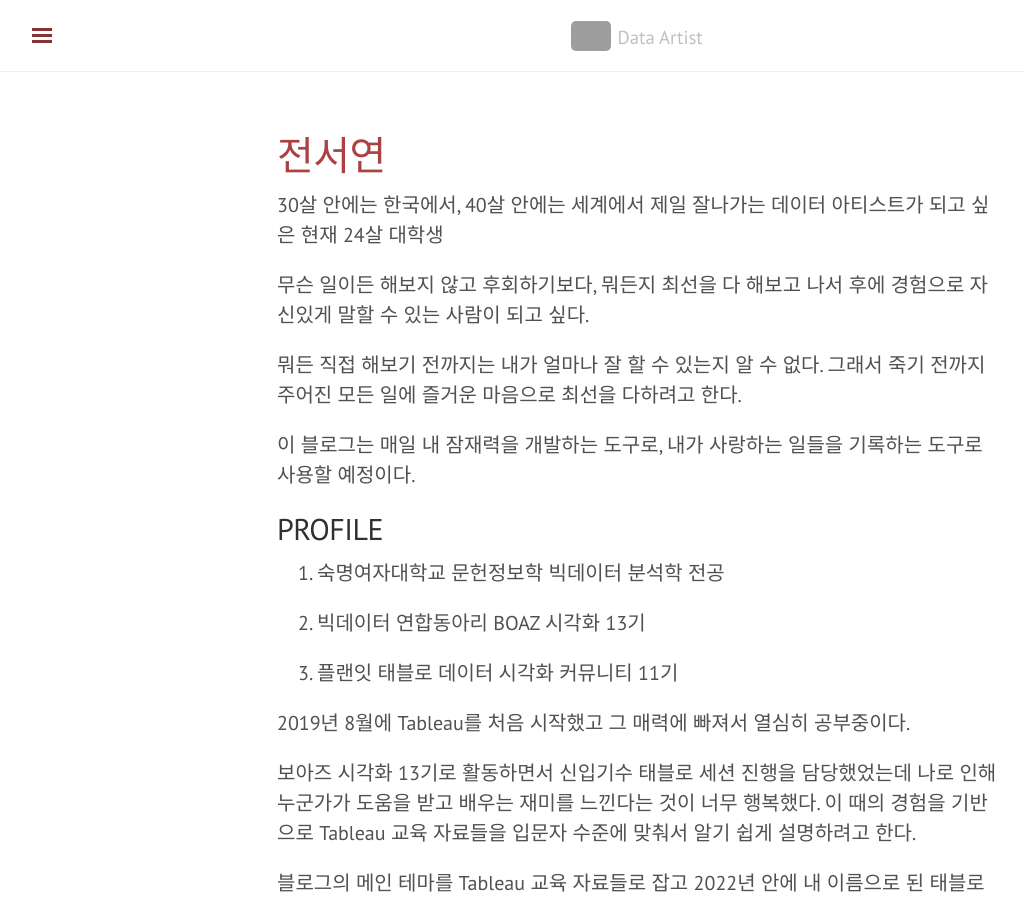
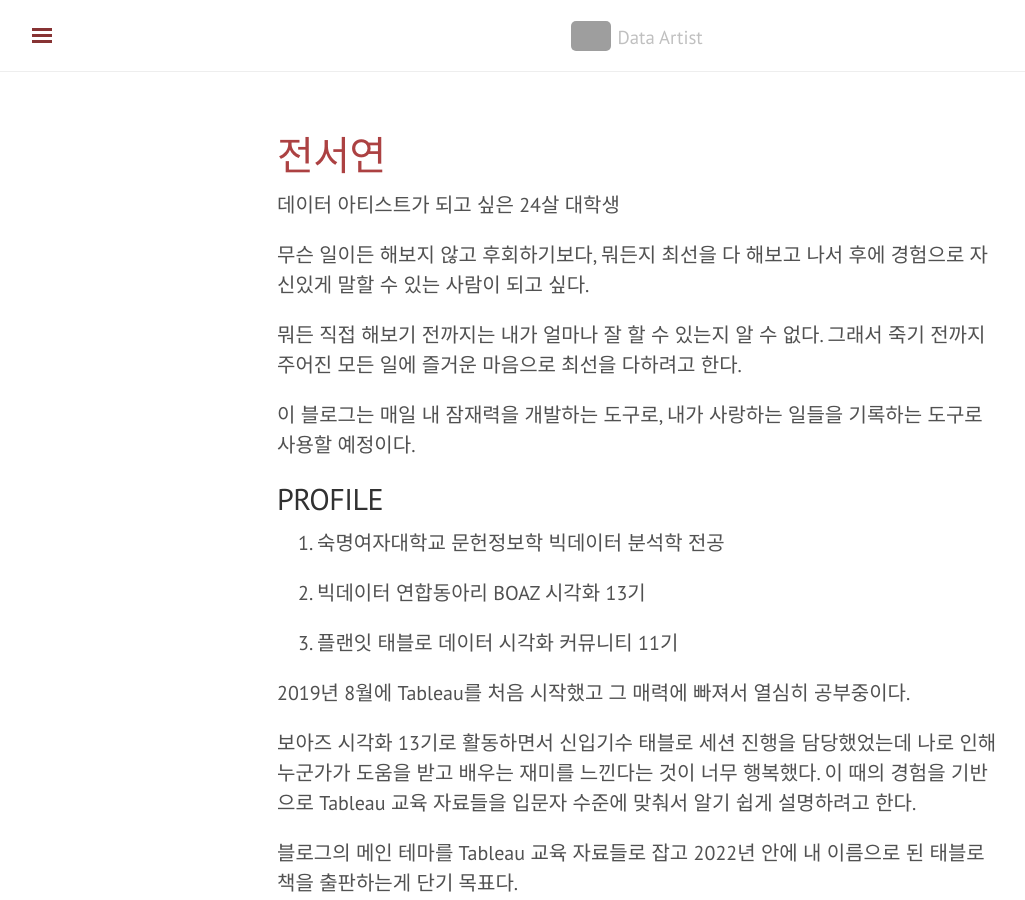
Before and after one commit to shanny924/shanny924.github.io, a Jekyll site: the page built from about.md, in a window 1280 px wide and 900 px high. Shown: the whole window, without its empty margins (3-1028 px from the left). Built offline with Jekyll 4.4.1, drawn with Linux system fonts in a browser that asks for light colours; nearby versions of some CDN libraries; grey boxes are pictures that could not be loaded.

Commit message:
Update about.md

```diff
--- a/about.md
+++ b/about.md
@@ -5,7 +5,7 @@ title: 전서연
 
 
 
-30살 안에는 한국에서, 40살 안에는 세계에서 제일 잘나가는 데이터 아티스트가 되고 싶은 현재 24살 대학생
+데이터 아티스트가 되고 싶은 24살 대학생
 
 무슨 일이든 해보지 않고 후회하기보다, 뭐든지 최선을 다 해보고 나서 후에 경험으로 자신있게 말할 수 있는 사람이 되고 싶다.
 
```
